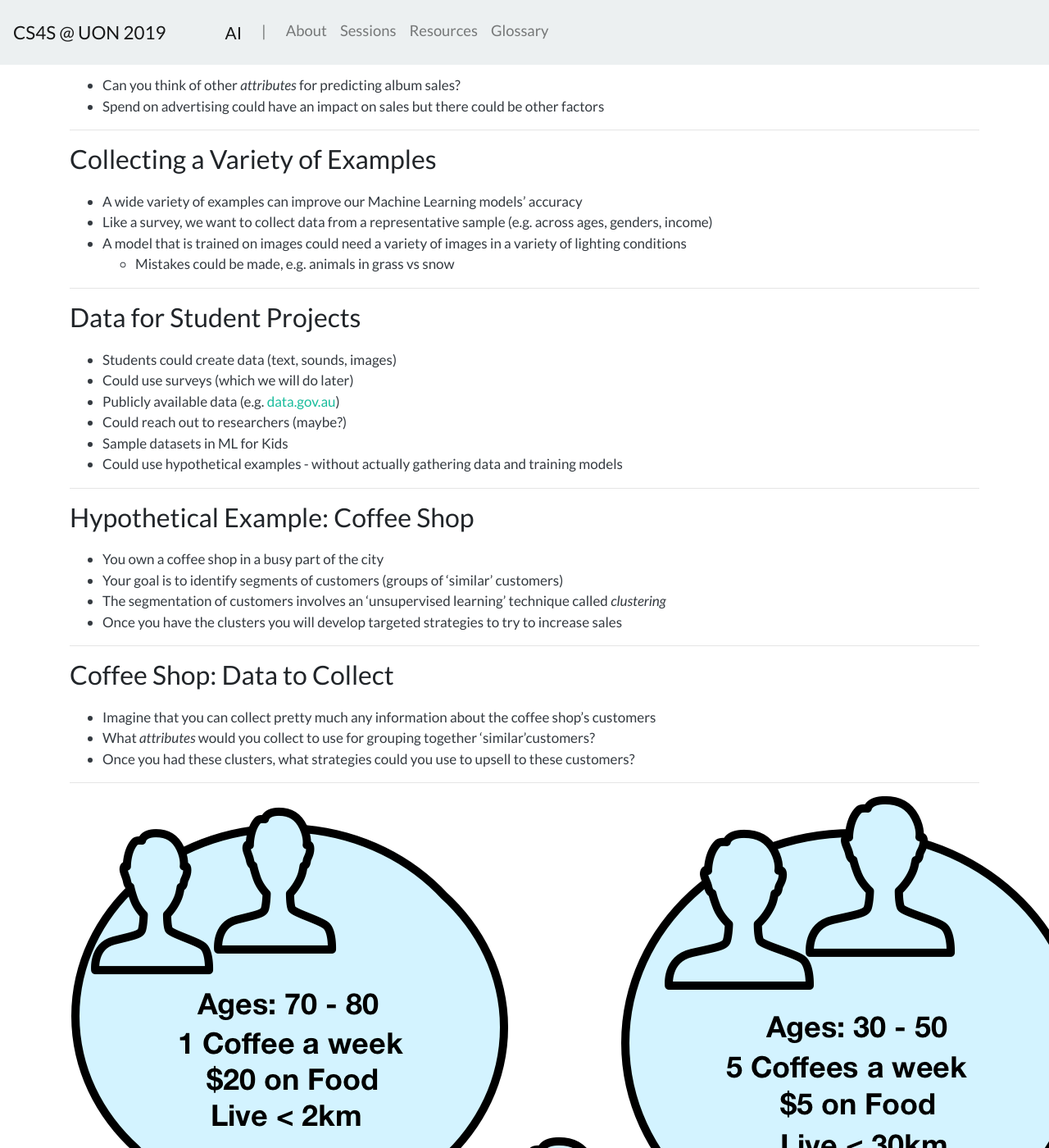
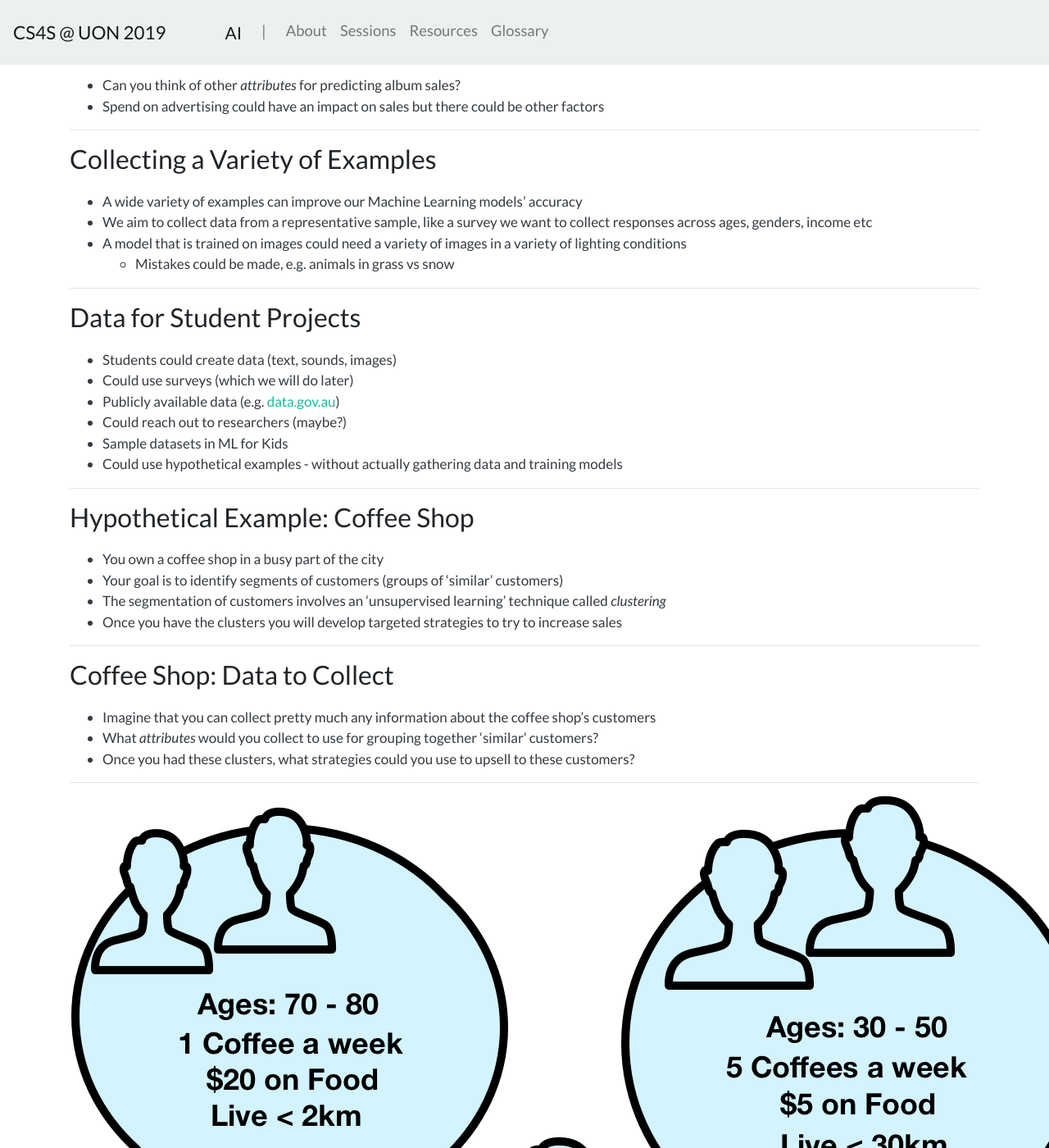
Before and after one commit to cs4s/2019, a Jekyll site: the page built from ai/sessions/data/presentation/data.md, in a window 1280 px wide and 1400 px high, scrolled down 726 px. Shown: the whole window at 82% size. Built offline with Jekyll 4.4.1, drawn with Linux system fonts in a browser that asks for light colours; our own code applies the rules of GitHub Pages for plain Markdown files.

Commit message:
Updates presentations with some typo fixes

```diff
--- a/ai/sessions/data/presentation/data.md
+++ b/ai/sessions/data/presentation/data.md
@@ -39,7 +39,7 @@
 # Collecting a Variety of Examples
 
 - A wide variety of examples can improve our Machine Learning models' accuracy
-- Like a survey, we want to collect data from a representative sample (e.g. across ages, genders, income)
+- We aim to collect data from a representative sample, like a survey we want to collect responses across ages, genders, income etc
 - A model that is trained on images could need a variety of images in a variety of lighting conditions
 	- Mistakes could be made, e.g. animals in grass vs snow
 
@@ -69,7 +69,7 @@
 # Coffee Shop: Data to Collect
 
 - Imagine that you can collect pretty much any information about the coffee shop's customers
-- What *attributes* would you collect to use for grouping together 'similar'customers?
+- What *attributes* would you collect to use for grouping together 'similar' customers?
 - Once you had these clusters, what strategies could you use to upsell to these customers?
 
 ---
```
Also changed, not shown: ai/sessions/assistant/presentation/training_a_smart_assistant.md (+5 -3 lines), ai/sessions/intro/presentation/ai_and_ml/ai_and_ml.md (+1 -1 lines), ai/sessions/assistant/presentation/mlforkids_homepage.png, 3 other files.
